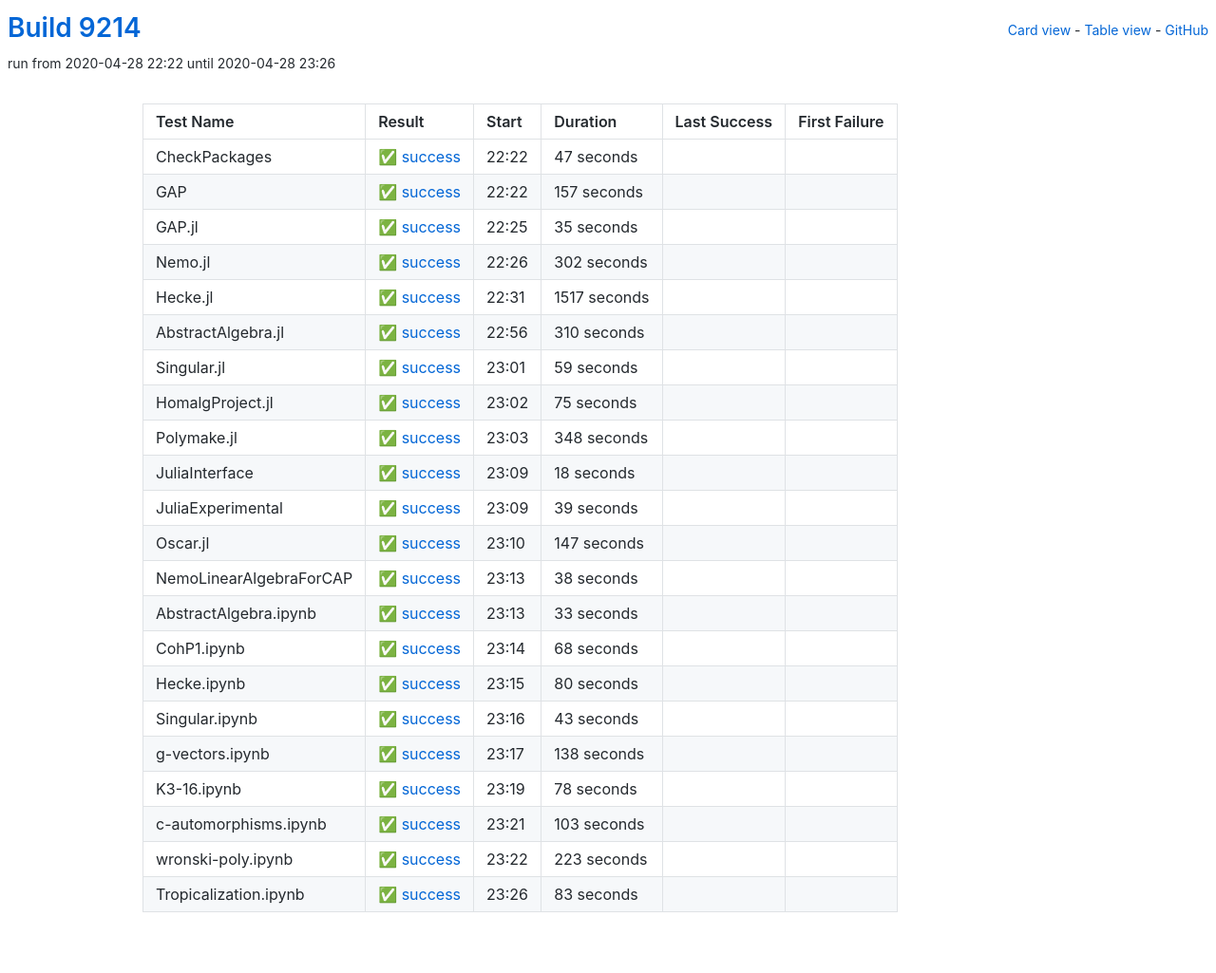
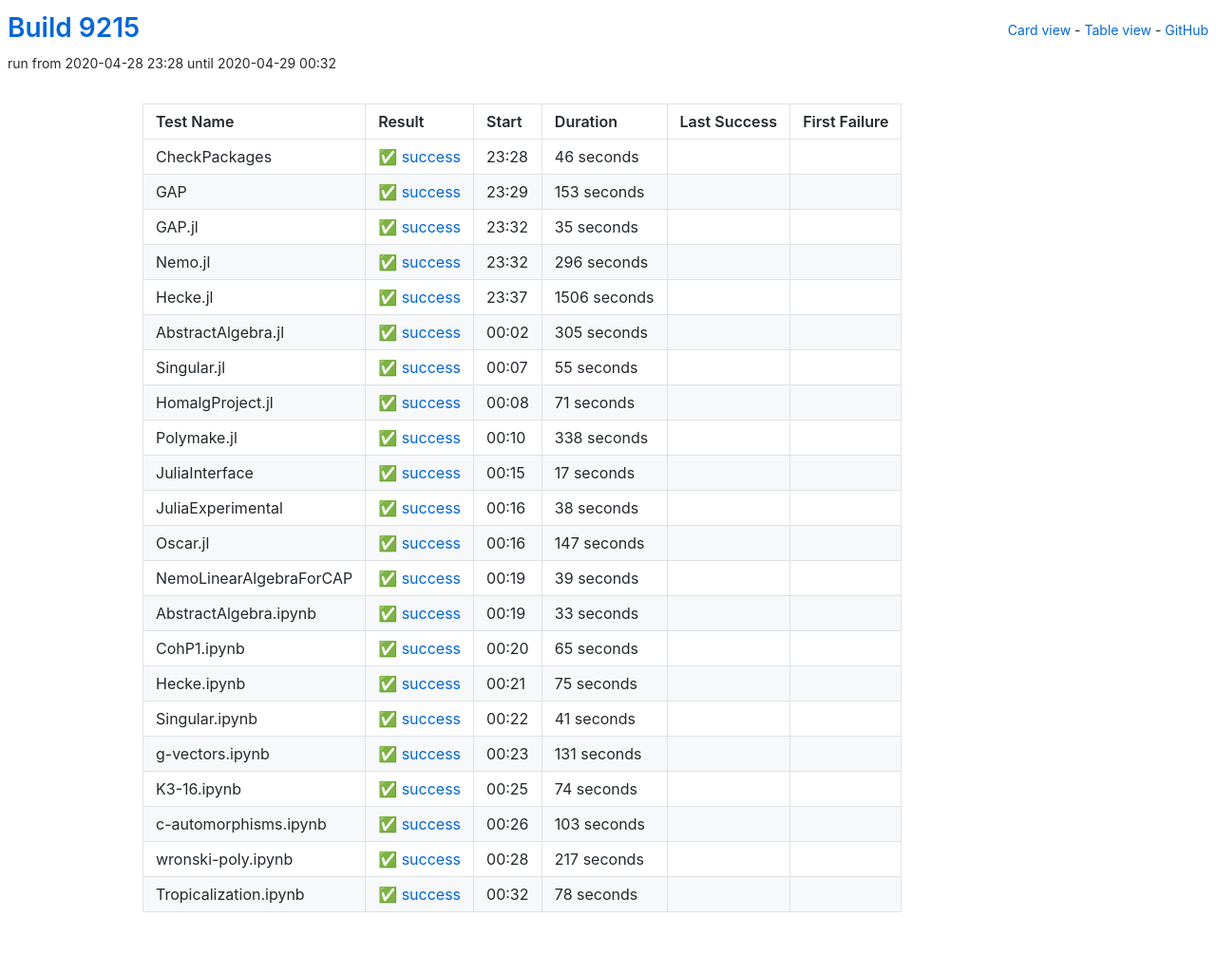
Before and after one commit to oscar-system/oscar-ci-status, a Jekyll site: the page built from table.html, in a window 1280 px wide. Shown: the whole page at 95% size. Built offline with Jekyll 4.4.1, drawn with Linux system fonts in a browser that asks for light colours.

Commit message:
Build 9215

```diff
--- a/_data/ci.yml
+++ b/_data/ci.yml
@@ -1,27 +1,27 @@
-build: 9214
-build_url: https://oscarci.mathematik.uni-kl.de/job/oscar/9214/
+build: 9215
+build_url: https://oscarci.mathematik.uni-kl.de/job/oscar/9215/
 job: oscar
 tests:
-- duration: 47
+- duration: 46
   exitcode: 0
   first_failure: false
   first_failure_url: null
   last_success: false
   last_success_url: null
-  log: https://oscarci.mathematik.uni-kl.de/job/oscar/9214/artifact/logs/build-9214/CheckPackages.log
+  log: https://oscarci.mathematik.uni-kl.de/job/oscar/9215/artifact/logs/build-9215/CheckPackages.log
   name: CheckPackages
-  start: 2020-04-28 22:22
+  start: 2020-04-28 23:28
   status: success
   success: true
-- duration: 157
+- duration: 153
   exitcode: 0
   first_failure: false
   first_failure_url: null
   last_success: false
   last_success_url: null
-  log: https://oscarci.mathematik.uni-kl.de/job/oscar/9214/artifact/logs/build-9214/GAP.log
+  log: https://oscarci.mathematik.uni-kl.de/job/oscar/9215/artifact/logs/build-9215/GAP.log
   name: GAP
-  start: 2020-04-28 22:22
+  start: 2020-04-28 23:29
   status: success
   success: true
 - duration: 35
@@ -30,53 +30,141 @@ tests:
   first_failure_url: null
   last_success: false
   last_success_url: null
-  log: https://oscarci.mathematik.uni-kl.de/job/oscar/9214/artifact/logs/build-9214/GAP.jl.log
+  log: https://oscarci.mathematik.uni-kl.de/job/oscar/9215/artifact/logs/build-9215/GAP.jl.log
   name: GAP.jl
-  start: 2020-04-28 22:25
+  start: 2020-04-28 23:32
   status: success
   success: true
-- duration: 302
+- duration: 296
   exitcode: 0
   first_failure: false
   first_failure_url: null
   last_success: false
   last_success_url: null
-  log: https://oscarci.mathematik.uni-kl.de/job/oscar/9214/artifact/logs/build-9214/Nemo.jl.log
+  log: https://oscarci.mathematik.uni-kl.de/job/oscar/9215/artifact/logs/build-9215/Nemo.jl.log
   name: Nemo.jl
-  start: 2020-04-28 22:26
+  start: 2020-04-28 23:32
   status: success
   success: true
-- duration: 1517
+- duration: 1506
   exitcode: 0
   first_failure: false
   first_failure_url: null
   last_success: false
   last_success_url: null
-  log: https://oscarci.mathematik.uni-kl.de/job/oscar/9214/artifact/logs/build-9214/Hecke.jl.log
+  log: https://oscarci.mathematik.uni-kl.de/job/oscar/9215/artifact/logs/build-9215/Hecke.jl.log
   name: Hecke.jl
-  start: 2020-04-28 22:31
+  start: 2020-04-28 23:37
   status: success
   success: true
-- duration: 310
+- duration: 305
   exitcode: 0
   first_failure: false
   first_failure_url: null
   last_success: false
   last_success_url: null
-  log: https://oscarci.mathematik.uni-kl.de/job/oscar/9214/artifact/logs/build-9214/AbstractAlgebra.jl.log
+  log: https://oscarci.mathematik.uni-kl.de/job/oscar/9215/artifact/logs/build-9215/AbstractAlgebra.jl.log
   name: AbstractAlgebra.jl
-  start: 2020-04-28 22:56
+  start: 2020-04-29 00:02
   status: success
   success: true
-- duration: 59
+- duration: 55
   exitcode: 0
   first_failure: false
   first_failure_url: null
   last_success: false
   last_success_url: null
-  log: https://oscarci.mathematik.uni-kl.de/job/oscar/9214/artifact/logs/build-9214/Singular.jl.log
+  log: https://oscarci.mathematik.uni-kl.de/job/oscar/9215/artifact/logs/build-9215/Singular.jl.log
   name: Singular.jl
-  start: 2020-04-28 23:01
+  start: 2020-04-29 00:07
+  status: success
+  success: true
+- duration: 71
+  exitcode: 0
+  first_failure: false
+  first_failure_url: null
+  last_success: false
+  last_success_url: null
+  log: https://oscarci.mathematik.uni-kl.de/job/oscar/9215/artifact/logs/build-9215/HomalgProject.jl.log
+  name: HomalgProject.jl
+  start: 2020-04-29 00:08
+  status: success
+  success: true
+- duration: 338
+  exitcode: 0
+  first_failure: false
+  first_failure_url: null
+  last_success: false
+  last_success_url: null
+  log: https://oscarci.mathematik.uni-kl.de/job/oscar/9215/artifact/logs/build-9215/Polymake.jl.log
+  name: Polymake.jl
+  start: 2020-04-29 00:10
+  status: success
+  success: true
+- duration: 17
+  exitcode: 0
+  first_failure: false
+  first_failure_url: null
+  last_success: false
+  last_success_url: null
+  log: https://oscarci.mathematik.uni-kl.de/job/oscar/9215/artifact/logs/build-9215/JuliaInterface.log
+  name: JuliaInterface
+  start: 2020-04-29 00:15
+  status: success
+  success: true
+- duration: 38
+  exitcode: 0
+  first_failure: false
+  first_failure_url: null
+  last_success: false
+  last_success_url: null
+  log: https://oscarci.mathematik.uni-kl.de/job/oscar/9215/artifact/logs/build-9215/JuliaExperimental.log
+  name: JuliaExperimental
+  start: 2020-04-29 00:16
+  status: success
+  success: true
+- duration: 147
+  exitcode: 0
+  first_failure: false
+  first_failure_url: null
+  last_success: false
+  last_success_url: null
+  log: https://oscarci.mathematik.uni-kl.de/job/oscar/9215/artifact/logs/build-9215/Oscar.jl.log
+  name: Oscar.jl
+  start: 2020-04-29 00:16
+  status: success
+  success: true
+- duration: 39
+  exitcode: 0
+  first_failure: false
+  first_failure_url: null
+  last_success: false
+  last_success_url: null
+  log: https://oscarci.mathematik.uni-kl.de/job/oscar/9215/artifact/logs/build-9215/NemoLinearAlgebraForCAP.log
+  name: NemoLinearAlgebraForCAP
+  start: 2020-04-29 00:19
+  status: success
+  success: true
+- duration: 33
+  exitcode: 0
+  first_failure: false
+  first_failure_url: null
+  last_success: false
+  last_success_url: null
+  log: https://oscarci.mathematik.uni-kl.de/job/oscar/9215/artifact/logs/build-9215/AbstractAlgebra.ipynb.log
+  name: AbstractAlgebra.ipynb
+  start: 2020-04-29 00:19
+  status: success
+  success: true
+- duration: 65
+  exitcode: 0
+  first_failure: false
+  first_failure_url: null
+  last_success: false
+  last_success_url: null
+  log: https://oscarci.mathematik.uni-kl.de/job/oscar/9215/artifact/logs/build-9215/CohP1.ipynb.log
+  name: CohP1.ipynb
+  start: 2020-04-29 00:20
   status: success
   success: true
 - duration: 75
@@ -85,119 +173,64 @@ tests:
   first_failure_url: null
   last_success: false
   last_success_url: null
-  log: https://oscarci.mathematik.uni-kl.de/job/oscar/9214/artifact/logs/build-9214/HomalgProject.jl.log
-  name: HomalgProject.jl
-  start: 2020-04-28 23:02
+  log: https://oscarci.mathematik.uni-kl.de/job/oscar/9215/artifact/logs/build-9215/Hecke.ipynb.log
+  name: Hecke.ipynb
+  start: 2020-04-29 00:21
   status: success
   success: true
-- duration: 348
+- duration: 41
   exitcode: 0
   first_failure: false
   first_failure_url: null
   last_success: false
   last_success_url: null
-  log: https://oscarci.mathematik.uni-kl.de/job/oscar/9214/artifact/logs/build-9214/Polymake.jl.log
-  name: Polymake.jl
-  start: 2020-04-28 23:03
+  log: https://oscarci.mathematik.uni-kl.de/job/oscar/9215/artifact/logs/build-9215/Singular.ipynb.log
+  name: Singular.ipynb
+  start: 2020-04-29 00:22
   status: success
   success: true
-- duration: 18
+- duration: 131
   exitcode: 0
   first_failure: false
   first_failure_url: null
   last_success: false
   last_success_url: null
-  log: https://oscarci.mathematik.uni-kl.de/job/oscar/9214/artifact/logs/build-9214/JuliaInterface.log
-  name: JuliaInterface
-  start: 2020-04-28 23:09
+  log: https://oscarci.mathematik.uni-kl.de/job/oscar/9215/artifact/logs/build-9215/g-vectors.ipynb.log
+  name: g-vectors.ipynb
+  start: 2020-04-29 00:23
   status: success
   success: true
-- duration: 39
+- duration: 74
   exitcode: 0
   first_failure: false
   first_failure_url: null
   last_success: false
   last_success_url: null
-  log: https://oscarci.mathematik.uni-kl.de/job/oscar/9214/artifact/logs/build-9214/JuliaExperimental.log
-  name: JuliaExperimental
-  start: 2020-04-28 23:09
+  log: https://oscarci.mathematik.uni-kl.de/job/oscar/9215/artifact/logs/build-9215/K3-16.ipynb.log
+  name: K3-16.ipynb
+  start: 2020-04-29 00:25
   status: success
   success: true
-- duration: 147
+- duration: 103
   exitcode: 0
   first_failure: false
   first_failure_url: null
   last_success: false
   last_success_url: null
-  log: https://oscarci.mathematik.uni-kl.de/job/oscar/9214/artifact/logs/build-9214/Oscar.jl.log
-  name: Oscar.jl
-  start: 2020-04-28 23:10
+  log: https://oscarci.mathematik.uni-kl.de/job/oscar/9215/artifact/logs/build-9215/c-automorphisms.ipynb.log
+  name: c-automorphisms.ipynb
+  start: 2020-04-29 00:26
   status: success
   success: true
-- duration: 38
+- duration: 217
   exitcode: 0
   first_failure: false
   first_failure_url: null
   last_success: false
   last_success_url: null
-  log: https://oscarci.mathematik.uni-kl.de/job/oscar/9214/artifact/logs/build-9214/NemoLinearAlgebraForCAP.log
-  name: NemoLinearAlgebraForCAP
-  start: 2020-04-28 23:13
-  status: success
-  success: true
-- duration: 33
-  exitcode: 0
-  first_failure: false
-  first_failure_url: null
-  last_success: false
-  last_success_url: null
-  log: https://oscarci.mathematik.uni-kl.de/job/oscar/9214/artifact/logs/build-9214/AbstractAlgebra.ipynb.log
-  name: AbstractAlgebra.ipynb
-  start: 2020-04-28 23:13
-  status: success
-  success: true
-- duration: 68
-  exitcode: 0
-  first_failure: false
-  first_failure_url: null
-  last_success: false
-  last_success_url: null
-  log: https://oscarci.mathematik.uni-kl.de/job/oscar/9214/artifact/logs/build-9214/CohP1.ipynb.log
-  name: CohP1.ipynb
-  start: 2020-04-28 23:14
-  status: success
-  success: true
-- duration: 80
-  exitcode: 0
-  first_failure: false
-  first_failure_url: null
-  last_success: false
-  last_success_url: null
-  log: https://oscarci.mathematik.uni-kl.de/job/oscar/9214/artifact/logs/build-9214/Hecke.ipynb.log
-  name: Hecke.ipynb
-  start: 2020-04-28 23:15
-  status: success
-  success: true
-- duration: 43
-  exitcode: 0
-  first_failure: false
-  first_failure_url: null
-  last_success: false
-  last_success_url: null
-  log: https://oscarci.mathematik.uni-kl.de/job/oscar/9214/artifact/logs/build-9214/Singular.ipynb.log
-  name: Singular.ipynb
-  start: 2020-04-28 23:16
-  status: success
-  success: true
-- duration: 138
-  exitcode: 0
-  first_failure: false
-  first_failure_url: null
-  last_success: false
-  last_success_url: null
-  log: https://oscarci.mathematik.uni-kl.de/job/oscar/9214/artifact/logs/build-9214/g-vectors.ipynb.log
-  name: g-vectors.ipynb
-  start: 2020-04-28 23:17
+  log: https://oscarci.mathematik.uni-kl.de/job/oscar/9215/artifact/logs/build-9215/wronski-poly.ipynb.log
+  name: wronski-poly.ipynb
+  start: 2020-04-29 00:28
   status: success
   success: true
 - duration: 78
@@ -206,41 +239,8 @@ tests:
   first_failure_url: null
   last_success: false
   last_success_url: null
-  log: https://oscarci.mathematik.uni-kl.de/job/oscar/9214/artifact/logs/build-9214/K3-16.ipynb.log
-  name: K3-16.ipynb
-  start: 2020-04-28 23:19
+  log: https://oscarci.mathematik.uni-kl.de/job/oscar/9215/artifact/logs/build-9215/Tropicalization.ipynb.log
+  name: Tropicalization.ipynb
+  start: 2020-04-29 00:32
   status: success
   success: true
-- duration: 103
-  exitcode: 0
-  first_failure: false
-  first_failure_url: null
-  last_success: false
-  last_success_url: null
-  log: https://oscarci.mathematik.uni-kl.de/job/oscar/9214/artifact/logs/build-9214/c-automorphisms.ipynb.log
-  name: c-automorphisms.ipynb
-  start: 2020-04-28 23:21
-  status: success
-  success: true
-- duration: 223
-  exitcode: 0
-  first_failure: false
-  first_failure_url: null
-  last_success: false
-  last_success_url: null
-  log: https://oscarci.mathematik.uni-kl.de/job/oscar/9214/artifact/logs/build-9214/wronski-poly.ipynb.log
-  name: wronski-poly.ipynb
-  start: 2020-04-28 23:22
-  status: success
-  success: true
-- duration: 83
-  exitcode: 0
-  first_failure: false
-  first_failure_url: null
-  last_success: false
-  last_success_url: null
-  log: https://oscarci.mathematik.uni-kl.de/job/oscar/9214/artifact/logs/build-9214/Tropicalization.ipynb.log
-  name: Tropicalization.ipynb
-  start: 2020-04-28 23:26
-  status: success
-  success: true
```
Also changed, not shown: README.md.
